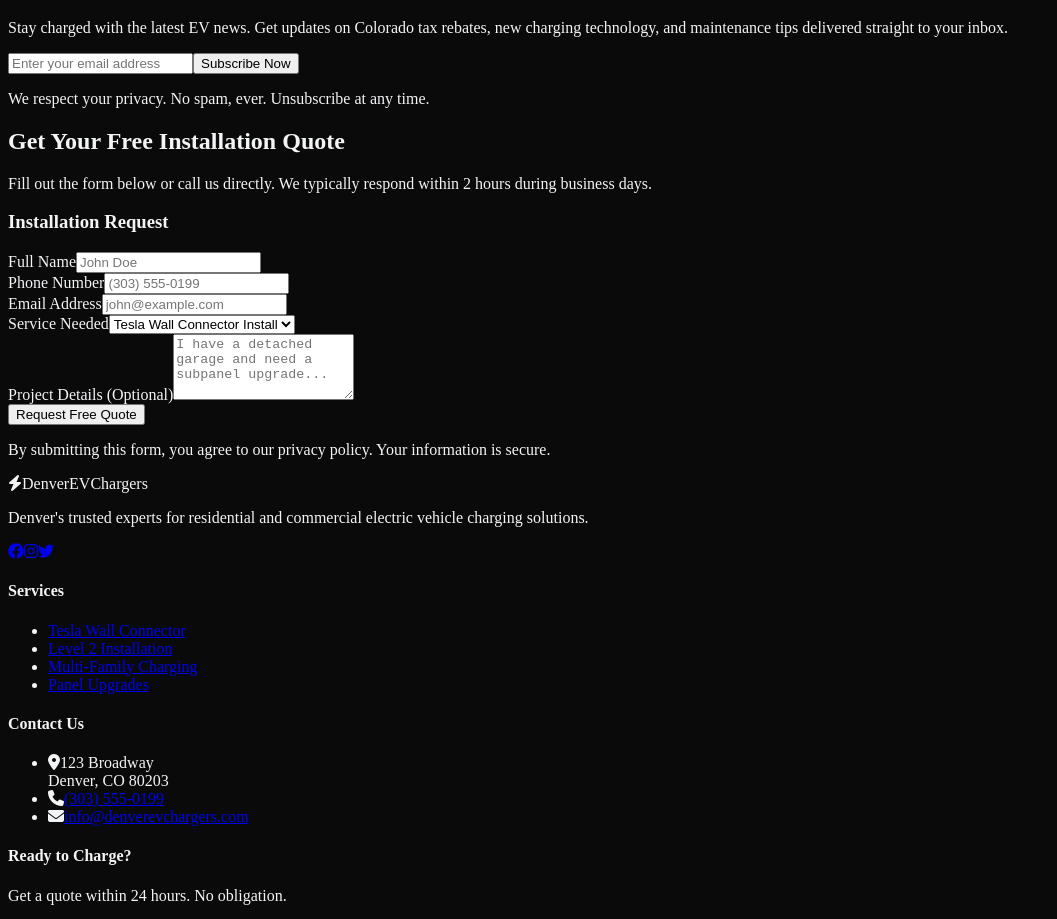
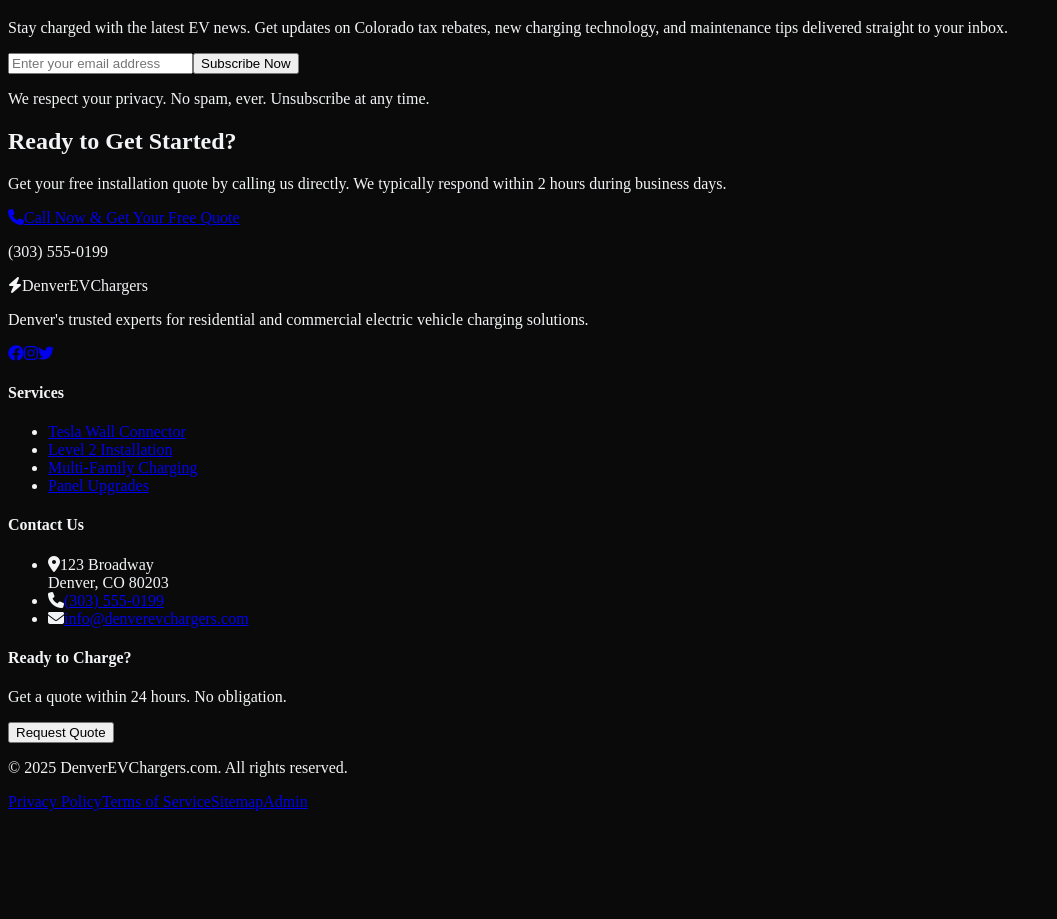
Before and after one commit to Hermes08/EV-Charger, a Next.js app: page / in a window 1280 px wide. Shown: the part 7650-8569 px from the top of the page, without its empty margins (0-1057 px from the left). After the commit the page ends 8469 px from the top, so only its background shows below. Built offline with nearby package versions, Linux system fonts and the light colour scheme.

Commit message:
Update ContactForm.tsx
changed Call to action to only calls instead of using webform

```diff
--- a/components/ContactForm.tsx
+++ b/components/ContactForm.tsx
@@ -1,158 +1,25 @@
-import React, { useState } from 'react';
-import { Card, CardContent, CardHeader } from './ui/Card';
-import Button from './ui/Button';
+import React from 'react';
+import { PHONE_NUMBER } from '../constants';
 
 const ContactForm: React.FC = () => {
-  const [formData, setFormData] = useState({
-    name: '',
-    email: '',
-    phone: '',
-    serviceType: 'Residential - Tesla',
-    message: ''
-  });
-  const [status, setStatus] = useState<'idle' | 'submitting' | 'success'>('idle');
-
-  const handleSubmit = (e: React.FormEvent) => {
-    e.preventDefault();
-    setStatus('submitting');
-
-    // Simulate API call
-    setTimeout(() => {
-      setStatus('success');
-      // In a real app, you would send this data to Supabase/API here
-      console.log('Form Submitted', formData);
-    }, 1500);
-  };
-
-  const handleChange = (e: React.ChangeEvent<HTMLInputElement | HTMLTextAreaElement | HTMLSelectElement>) => {
-    setFormData(prev => ({ ...prev, [e.target.name]: e.target.value }));
-  };
-
-  if (status === 'success') {
-    return (
-      <Card className="bg-surface border-gray-800 max-w-2xl mx-auto text-center p-8">
-        <CardContent>
-          <div className="w-16 h-16 bg-green-500/10 rounded-full flex items-center justify-center mx-auto mb-4">
-            <i className="fa-solid fa-check text-green-500 text-3xl"></i>
-          </div>
-          <h3 className="text-2xl font-bold text-white mb-2">Request Received!</h3>
-          <p className="text-gray-400 mb-6">
-            Thank you, {formData.name}. One of our licensed electricians will call you at {formData.phone} within 24 hours to provide your estimate.
-          </p>
-          <Button onClick={() => setStatus('idle')} variant="outline">Submit Another Request</Button>
-        </CardContent>
-      </Card>
-    );
-  }
-
   return (
-    <div className="max-w-4xl mx-auto">
-      <div className="text-center mb-10">
-        <h2 className="text-3xl font-bold text-white mb-4">Get Your Free Installation Quote</h2>
-        <p className="text-gray-400">
-          Fill out the form below or call us directly. We typically respond within 2 hours during business days.
-        </p>
-      </div>
-
-      <Card className="bg-surface border-gray-800">
-        <CardHeader className="border-b border-gray-800 bg-gray-900/50">
-          <h3 className="text-xl font-semibold text-white">Installation Request</h3>
-        </CardHeader>
-        <CardContent className="pt-6">
-          <form onSubmit={handleSubmit} className="space-y-6">
-            <div className="grid md:grid-cols-2 gap-6">
-              <div className="space-y-2">
-                <label htmlFor="name" className="text-sm font-medium text-gray-300">Full Name</label>
-                <input
-                  id="name"
-                  name="name"
-                  required
-                  type="text"
-                  placeholder="John Doe"
-                  className="w-full bg-background border border-gray-700 rounded-md px-3 py-2 text-white focus:outline-none focus:border-secondary transition-colors"
-                  value={formData.name}
-                  onChange={handleChange}
-                />
-              </div>
-              <div className="space-y-2">
-                <label htmlFor="phone" className="text-sm font-medium text-gray-300">Phone Number</label>
-                <input
-                  id="phone"
-                  name="phone"
-                  required
-                  type="tel"
-                  placeholder="(303) 555-0199"
-                  className="w-full bg-background border border-gray-700 rounded-md px-3 py-2 text-white focus:outline-none focus:border-secondary transition-colors"
-                  value={formData.phone}
-                  onChange={handleChange}
-                />
-              </div>
-            </div>
-
-            <div className="grid md:grid-cols-2 gap-6">
-              <div className="space-y-2">
-                <label htmlFor="email" className="text-sm font-medium text-gray-300">Email Address</label>
-                <input
-                  id="email"
-                  name="email"
-                  required
-                  type="email"
-                  placeholder="john@example.com"
-                  className="w-full bg-background border border-gray-700 rounded-md px-3 py-2 text-white focus:outline-none focus:border-secondary transition-colors"
-                  value={formData.email}
-                  onChange={handleChange}
-                />
-              </div>
-              <div className="space-y-2">
-                <label htmlFor="serviceType" className="text-sm font-medium text-gray-300">Service Needed</label>
-                <select
-                  id="serviceType"
-                  name="serviceType"
-                  className="w-full bg-background border border-gray-700 rounded-md px-3 py-2 text-white focus:outline-none focus:border-secondary transition-colors"
-                  value={formData.serviceType}
-                  onChange={handleChange}
-                >
-                  <option value="Residential - Tesla">Tesla Wall Connector Install</option>
-                  <option value="Residential - Level 2">Level 2 (J1772) Install</option>
-                  <option value="Commercial">Commercial / Multi-Unit</option>
-                  <option value="Service/Repair">Service or Repair</option>
-                  <option value="Other">Other Inquiry</option>
-                </select>
-              </div>
-            </div>
-
-            <div className="space-y-2">
-              <label htmlFor="message" className="text-sm font-medium text-gray-300">Project Details (Optional)</label>
-              <textarea
-                id="message"
-                name="message"
-                rows={4}
-                placeholder="I have a detached garage and need a subpanel upgrade..."
-                className="w-full bg-background border border-gray-700 rounded-md px-3 py-2 text-white focus:outline-none focus:border-secondary transition-colors"
-                value={formData.message}
-                onChange={handleChange}
-              />
-            </div>
-
-            <Button
-              type="submit"
-              variant="primary"
-              size="lg"
-              className="w-full md:w-auto"
-              disabled={status === 'submitting'}
-            >
-              {status === 'submitting' ? (
-                <><i className="fa-solid fa-spinner fa-spin mr-2"></i> Sending...</>
-              ) : (
-                'Request Free Quote'
-              )}
-            </Button>
-            <p className="text-xs text-gray-500 mt-2">
-              By submitting this form, you agree to our privacy policy. Your information is secure.
-            </p>
-          </form>
-        </CardContent>
-      </Card>
+    <div className="max-w-4xl mx-auto text-center py-20">
+      <h2 className="text-4xl md:text-5xl font-bold text-white mb-6">
+        Ready to Get Started?
+      </h2>
+      <p className="text-gray-400 text-xl mb-10">
+        Get your free installation quote by calling us directly. We typically respond within 2 hours during business days.
+      </p>
+      <a
+        href={`tel:${PHONE_NUMBER}`}
+        className="inline-flex items-center gap-3 bg-primary hover:bg-primary/90 text-white px-10 py-6 rounded-lg text-2xl font-bold shadow-2xl transition-all transform hover:scale-105"
+      >
+        <i className="fa-solid fa-phone"></i>
+        Call Now & Get Your Free Quote
+      </a>
+      <p className="text-gray-500 text-lg mt-6">
+        {PHONE_NUMBER}
+      </p>
     </div>
   );
 };
```
